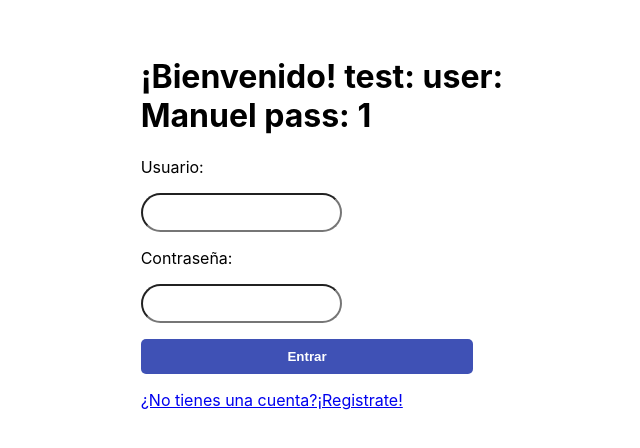
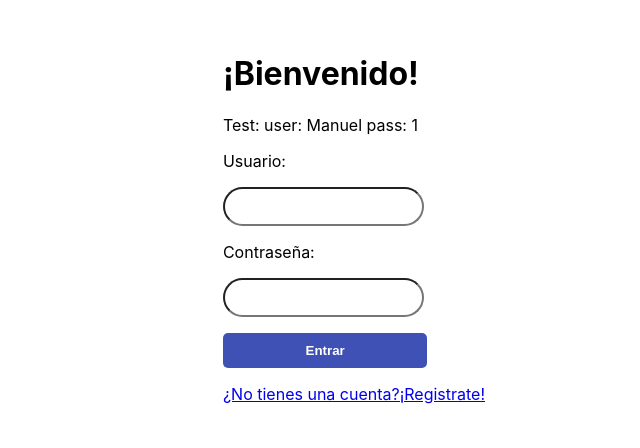
Before and after one commit to EnzoACL/proyectoFinal, a React (Create React App) app in the folder proyectofrontend/: page / in a window 1280 px wide. Shown: the part 354-802 px from the top of the page, without its empty margins (286-926 px from the left). Built offline with nearby package versions, Linux system fonts and the light colour scheme.

Commit message:
Feed fixed

```diff
--- a/proyectofrontend/src/components/Loginpage.jsx
+++ b/proyectofrontend/src/components/Loginpage.jsx
@@ -33,7 +33,8 @@ function LoginPage() {
         <>
             <div className='login'>
                 <div className='divlogin'>
-                    <h1>¡Bienvenido! test: user: Manuel pass: 1</h1>
+                    <h1>¡Bienvenido!</h1>
+                    <a>Test: user: Manuel pass: 1</a>
                     <p>Usuario:</p>
                     <input type="text" className='input-text' onChange={getUserName} />
                     <p>Contraseña:</p>
--- a/proyectofrontend/src/components/UserFeed/UserFeed.jsx
+++ b/proyectofrontend/src/components/UserFeed/UserFeed.jsx
@@ -56,9 +56,11 @@ function UserFeed() {
         )
     }
 
-    useEffect(
-        ()=>getPostsOfFriends,[]
-    )
+    useEffect(() => {
+        const interval = setInterval(() => {
+            getPostsOfFriends()}, 10000);
+        return () => clearInterval(interval);
+      }, []);
     return (
         <>
             {postsOfFeed}
```
